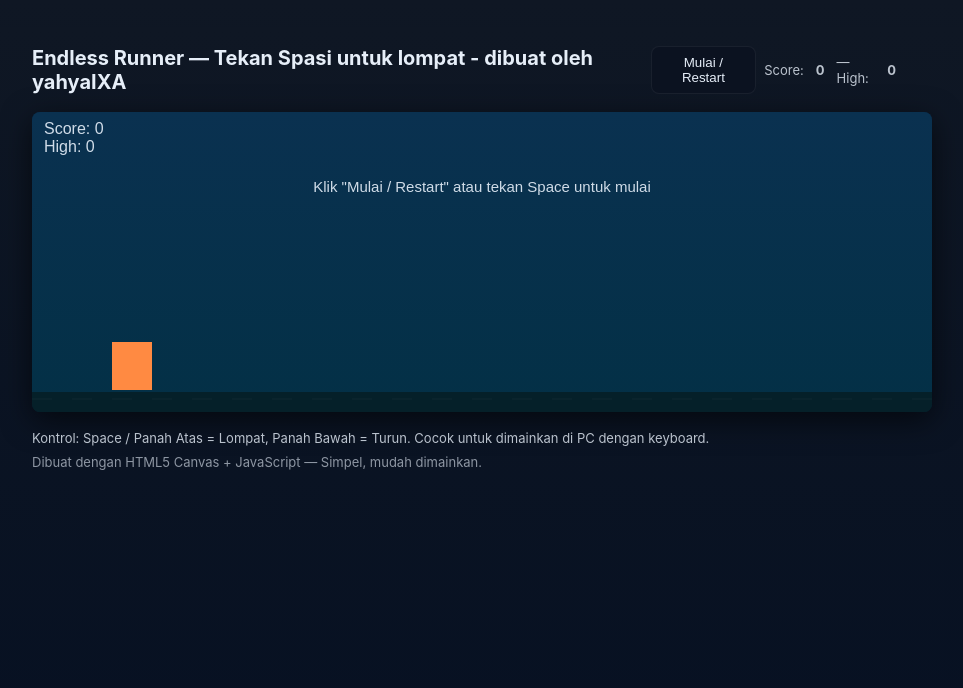
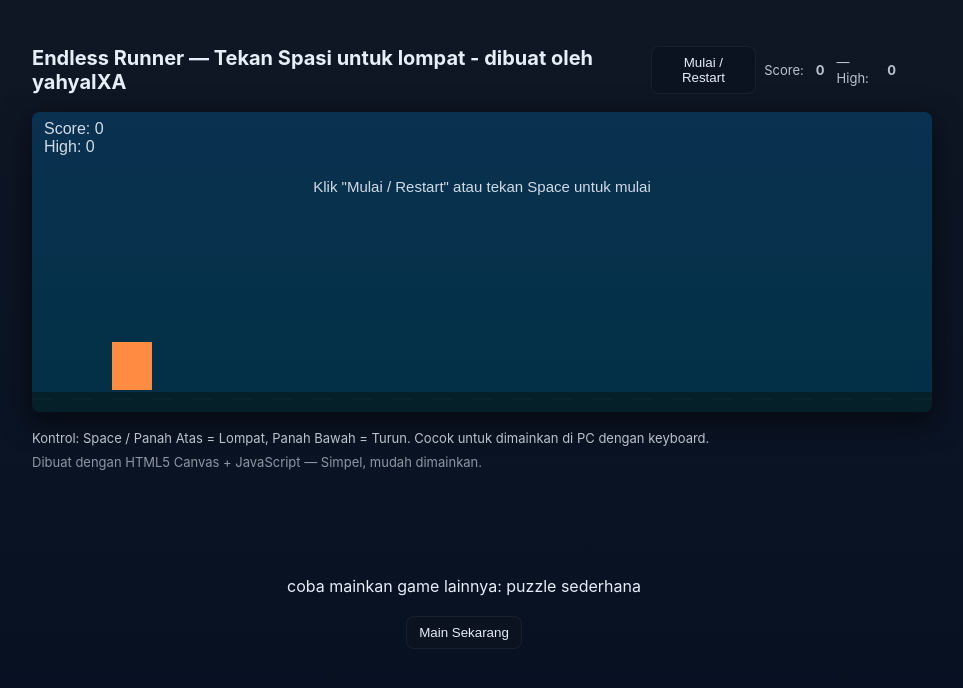
Before and after one commit to yahyazakaria251-ux/proyek-baruku, a plain HTML site: page index.html in a window 1280 px wide. Shown: the whole page, without its empty margins (176-1139 px from the left). Drawn offline with Linux system fonts and the light colour scheme.

Commit message:
Update index.html

```diff
--- a/index.html
+++ b/index.html
@@ -35,7 +35,14 @@
     <footer>
       <div class="small">Dibuat dengan HTML5 Canvas + JavaScript — Simpel, mudah dimainkan.</div>
     </footer>
-  </div>
+  </div><br><br><br>
+      <div style="text-align:center">coba mainkan game lainnya: puzzle sederhana</div><br>
+<center>
+  <a href="pazel.index.html">
+    <button>Main Sekarang</button>
+  </a>
+</center>
+
 
   <script>
   // ======= Config & Utilities =======
```
